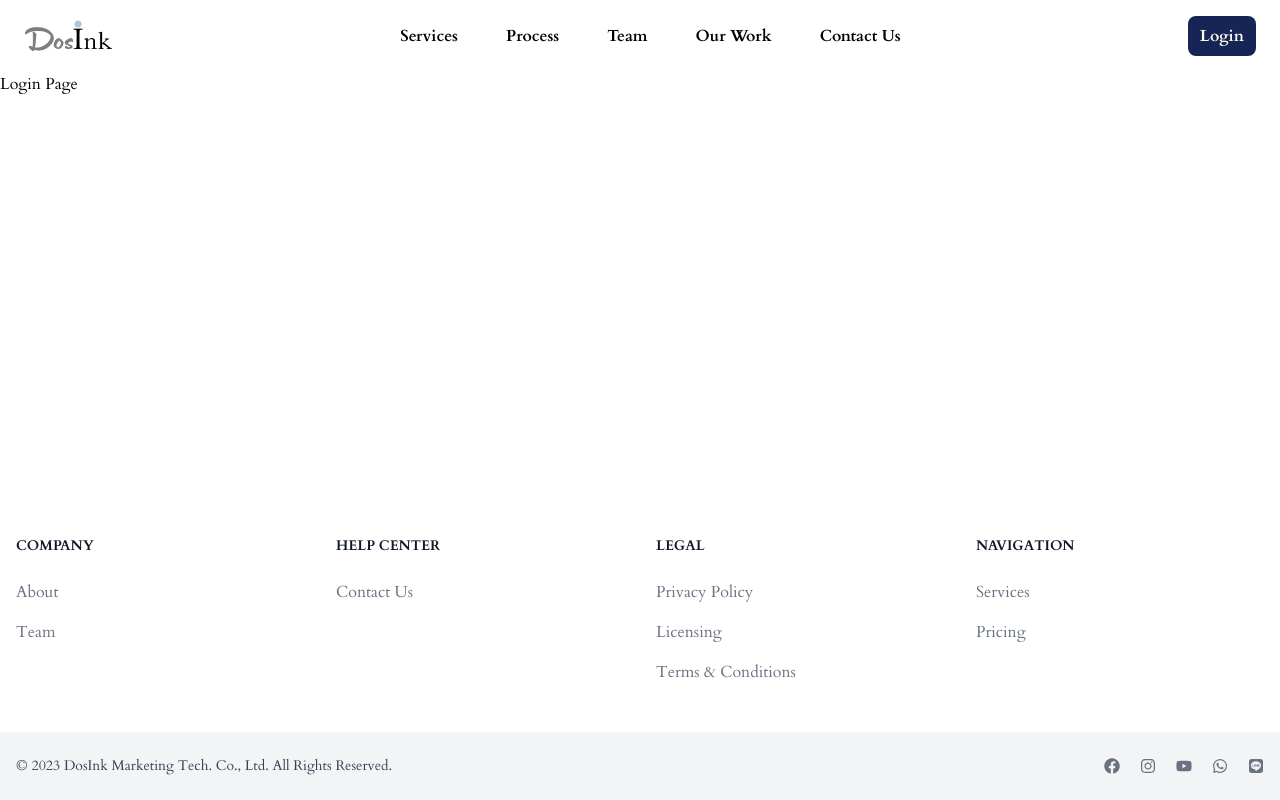
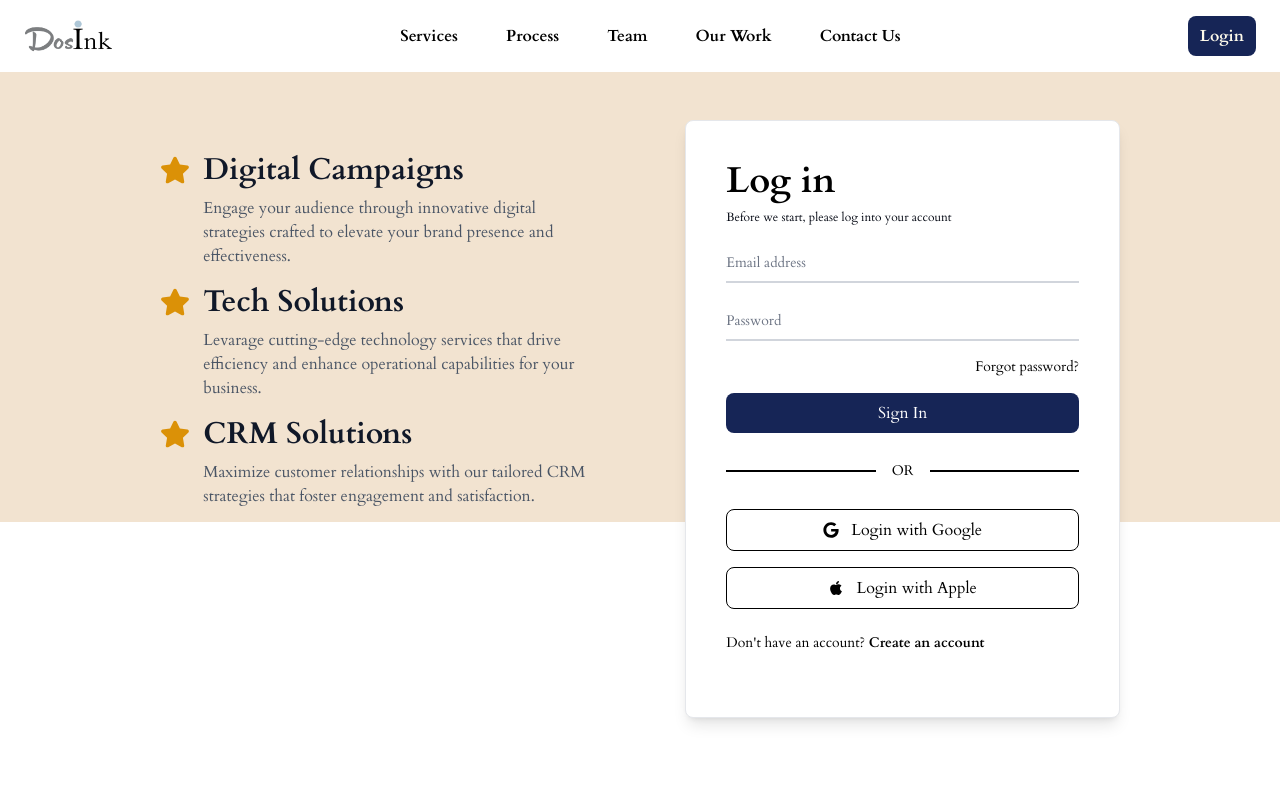
Before and after one commit to Peshal-git/dosink-loyaltymanagement, a React (Vite) app in the folder client/: page /login in a window 1280 px wide. Shown: the top 800 px of the page. Built offline with nearby package versions, Linux system fonts and the light colour scheme.

Commit message:
Login form and contact form design

```diff
--- a/client/src/components/ContactForm.jsx
+++ b/client/src/components/ContactForm.jsx
@@ -1,34 +1,11 @@
 export const ContactForm = () => {
   return (
     <>
-      <div className="relative lg:px-30 lg:py-10">
-        <div className="absolute top-0 left-0 h-[350px] w-full bg-dosinkcreme lg:h-[300px] xl:h-[270px]"></div>
-        <div className="relative grid lg:grid-cols-12">
-          <div className="p-6 lg:col-span-4">
-            <h2 className="text-center text-3xl font-semibold lg:text-start">
-              Talk with our sales team
-            </h2>
-            <p className="mt-4 text-center text-black lg:text-start">
-              Fill out your information and a DosInk representative will reach
-              out to you. Have a simple question?
-            </p>
-            <a
-              href="#"
-              className="mt-4 block text-center text-blue-700 underline lg:text-start"
-            >
-              {" "}
-              Check out our FAQ{" "}
-            </a>
-          </div>
-
-          <div className="lg:col-span-1"></div>
-
       <form className="mx-6 my-4 flex flex-col gap-4 rounded-lg bg-white px-4 py-4 shadow-2xl lg:col-span-7">
         <div className="grid gap-4 md:grid-cols-6">
           <div className="flex w-full flex-col md:col-span-3 lg:col-span-6 lg:flex-row lg:items-start">
             <label htmlFor="need" className="p-1 lg:w-[40%]">
-                  {" "}
-                  Marketing Technology Solutions:{" "}
+              Marketing Technology Solutions:
             </label>
             <input
               type="text"
@@ -39,8 +16,7 @@ export const ContactForm = () => {
 
           <div className="flex w-full flex-col md:col-span-3 lg:col-span-6 lg:flex-row lg:items-start">
             <label htmlFor="email" className="p-1 lg:w-[40%]">
-                  {" "}
-                  Email:{" "}
+              Email:
             </label>
             <input
               type="email"
@@ -51,8 +27,7 @@ export const ContactForm = () => {
 
           <div className="flex w-full flex-col md:col-span-3 lg:col-span-6 lg:flex-row lg:items-start">
             <label htmlFor="requirements" className="p-1 lg:w-[40%]">
-                  {" "}
-                  Project Requirements:{" "}
+              Project Requirements:
             </label>
             <textarea
               type="text"
@@ -66,8 +41,6 @@ export const ContactForm = () => {
           Submit your inquiry
         </button>
       </form>
-        </div>
-      </div>
     </>
   );
 };
--- a/client/src/components/LinksFooter.jsx
+++ b/client/src/components/LinksFooter.jsx
@@ -44,11 +44,6 @@ export const LinksFooter = () => {
               </li>
               <li className="mb-4">
                 <a href="#" className="hover:underline">
-                  Licensing
-                </a>
-              </li>
-              <li className="mb-4">
-                <a href="#" className="hover:underline">
                   Terms &amp; Conditions
                 </a>
               </li>
--- /dev/null
+++ b/client/src/components/LoginForm.jsx
@@ -0,0 +1,87 @@
+import { FaGoogle, FaApple } from "react-icons/fa";
+export const LoginForm = () => {
+  return (
+    <>
+      <div className="shadow-lg border border-gray-200 rounded-lg my-2 flex w-full flex-col items-start justify-start p-10 md:w-1/2 md:px-10 z-1 bg-white">
+        <div>
+          <h1 className="mb-2 text-4xl font-extrabold text-black">Log in</h1>
+          <p className="text-xs text-gray-950">
+            Before we start, please log into your account
+          </p>
+        </div>
+
+        <form className="my-4 flex w-full flex-col items-start justify-start gap-4">
+
+          <div className="relative z-0 w-full">
+            <input
+              type="email"
+              name="email"
+              id="floating_email"
+              className="peer block w-full appearance-none border-0 border-b-2 border-gray-300 bg-transparent px-0 py-2.5 text-sm text-gray-900 focus:border-blue-900 focus:ring-0 focus:outline-none"
+              placeholder=" "
+              required
+            />
+
+            <label
+              htmlFor="floating_email"
+              className="absolute top-3 -z-10 origin-[0] -translate-y-6 scale-75 transform text-sm text-gray-500 duration-300 peer-placeholder-shown:translate-y-0 peer-placeholder-shown:scale-100 peer-focus:start-0 peer-focus:-translate-y-6 peer-focus:scale-75 peer-focus:font-medium peer-focus:text-blue-900 rtl:peer-focus:left-auto rtl:peer-focus:translate-x-1/4"
+            >
+              Email address
+            </label>
+          </div>
+
+          <div className="group relative z-0 w-full">
+            <input
+              type="password"
+              name="password"
+              id="floating_password"
+              className="peer block w-full appearance-none border-0 border-b-2 border-gray-300 bg-transparent px-0 py-2.5 text-sm text-gray-900 focus:border-blue-900 focus:ring-0 focus:outline-none"
+              placeholder=" "
+              required
+            />
+
+            <label
+              htmlFor="floating_password"
+              className="absolute top-3 -z-10 origin-[0] -translate-y-6 scale-75 transform text-sm text-gray-500 duration-300 peer-placeholder-shown:translate-y-0 peer-placeholder-shown:scale-100 peer-focus:start-0 peer-focus:-translate-y-6 peer-focus:scale-75 peer-focus:font-medium peer-focus:text-blue-900 rtl:peer-focus:translate-x-1/4"
+            >
+              Password
+            </label>
+          </div>
+
+          <div className="inline-flex w-full items-center justify-end">
+            <p className="cursor-pointer text-sm text-black hover:underline">
+              Forgot password?
+            </p>
+          </div>
+
+          <button className="w-full cursor-pointer rounded-lg bg-blue-950 px-3 py-2 text-white hover:bg-gray-500 md:self-start">
+            Sign In
+          </button>
+
+
+          <div className="mx-auto my-3 flex w-full max-w-md items-center justify-center gap-4 text-black">
+            <hr className="w-full border-[0.1px] border-black" />
+            <p className="text-sm">OR</p>
+            <hr className="w-full border-[0.1px] border-black" />
+          </div>
+          <a className="inline-flex w-full items-center justify-center gap-3 border-[1px] hover:bg-gray-400 border-black px-3 py-2 text-center text-black rounded-lg cursor-pointer">
+            <FaGoogle />
+            Login with Google
+          </a>
+
+          <button className="inline-flex w-full items-center justify-center gap-3 border-[1px] hover:bg-gray-400 border-black px-3 py-2 text-center text-black rounded-lg cursor-pointer">
+            <FaApple />
+            Login with Apple
+          </button>
+
+          <p className="my-2 text-sm font-light text-black">
+            Don&#x27;t have an account?{" "}
+            <span className="cursor-pointer font-bold hover:underline">
+              Create an account
+            </span>
+          </p>
+        </form>
+      </div>
+    </>
+  );
+};
--- a/client/src/index.css
+++ b/client/src/index.css
@@ -6,6 +6,7 @@
     --color-dosinkcreme: #F2E3D0;
     --color-dosinkbrown: #7C7D80;
     --color-burntorange: #CC5500;
+    --color-star: #db9107;
 }
 
 *{
--- a/client/src/pages/Contact.jsx
+++ b/client/src/pages/Contact.jsx
@@ -1,9 +1,32 @@
-import { ContactForm } from "../components/ContactForm"
+import { ContactForm } from "../components/ContactForm";
 
 export const Contact = () => {
+  return (
+    <>
+      <div className="relative lg:px-30 lg:py-10">
+        <div className="absolute top-0 left-0 h-[350px] w-full bg-dosinkcreme lg:h-[300px] xl:h-[270px]"></div>
+        <div className="relative grid lg:grid-cols-12">
+          <div className="p-6 lg:col-span-4">
+            <h2 className="text-center text-3xl font-semibold lg:text-start">
+              Talk with our sales team
+            </h2>
+            <p className="mt-4 text-center text-black lg:text-start">
+              Fill out your information and a DosInk representative will reach
+              out to you. Have a simple question?
+            </p>
+            <a
+              href="#"
+              className="mt-4 block text-center text-blue-700 underline lg:text-start"
+            >
+              {" "}
+              Check out our FAQ{" "}
+            </a>
+          </div>
 
-    return <>
-    <ContactForm />
+          <div className="lg:col-span-1"></div>
+          <ContactForm />
+        </div>
+      </div>
     </>
-
-}
+  );
+};
--- a/client/src/pages/Login.jsx
+++ b/client/src/pages/Login.jsx
@@ -1,11 +1,50 @@
-
+import { FaStar } from "react-icons/fa";
+import { LoginForm } from "../components/LoginForm";
 export const Login = () => {
-
-    return <>
+  return (
+    <>
+      <div className="relative mx-auto flex w-full items-stretch justify-between xl:gap-25 md:gap-10 p-10 xl:px-40 xl:py-10">
+      <div className="absolute top-0 left-0 h-[350px] w-full bg-dosinkcreme md:h-[470px] xl:h-[450px] z-0"></div>
+        <div className="relative space-y-4 hidden md:flex md:flex-col md:w-1/2 md:justify-start md:items-start py-10">
 
 
-   Login Page
+            <div className="grid grid-cols-10 items-center gap-2">
+                <FaStar className="text-3xl text-star col-span-1" />
+                <h3 className="text-3xl font-bold text-gray-900 col-span-9">
+                    Digital Campaigns
+                </h3>
+                <div className="col-span-1"></div>
+                <p className="text-gray-600 col-span-9">
+                    Engage your audience through innovative digital strategies crafted to elevate your brand presence and effectiveness.
+                </p>
+            </div>
+
+            <div className="grid grid-cols-10 items-center gap-2">
+                <FaStar className="text-3xl text-star col-span-1" />
+                <h3 className="text-3xl font-bold text-gray-900 col-span-9">
+                    Tech Solutions
+                </h3>
+                <div className="col-span-1"></div>
+                <p className="text-gray-600 col-span-9">
+                    Levarage cutting-edge technology services that drive efficiency and enhance operational capabilities for your business.
+                </p>
+            </div>
+
+            <div className="grid grid-cols-10 items-center gap-2">
+                <FaStar className="text-3xl text-star col-span-1" />
+                <h3 className="text-3xl font-bold text-gray-900 col-span-9">
+                    CRM Solutions
+                </h3>
+                <div className="col-span-1"></div>
+                <p className="text-gray-600 col-span-9">
+                    Maximize customer relationships with our tailored CRM strategies that foster engagement and satisfaction.
+                </p>
+            </div>
+        </div>
+
+        <LoginForm />
+
+      </div>
     </>
-
-
-}
+  );
+};
```
Lines whose indentation alone changed are shown as unchanged.
